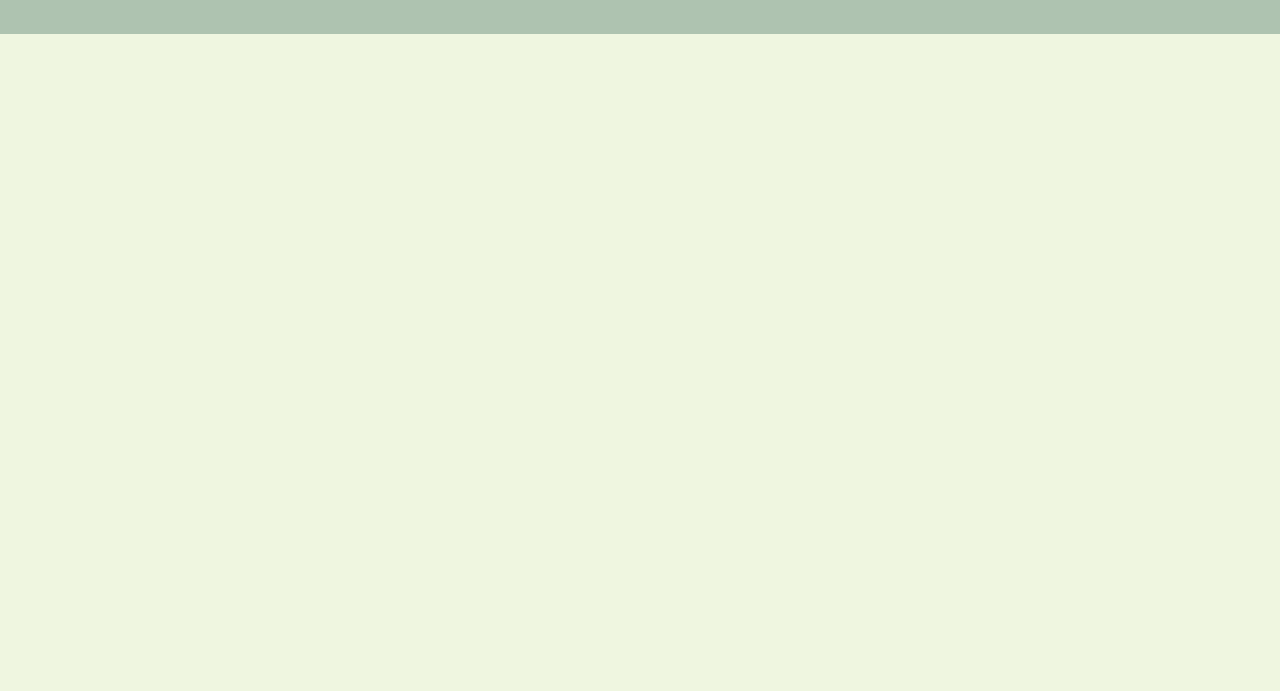
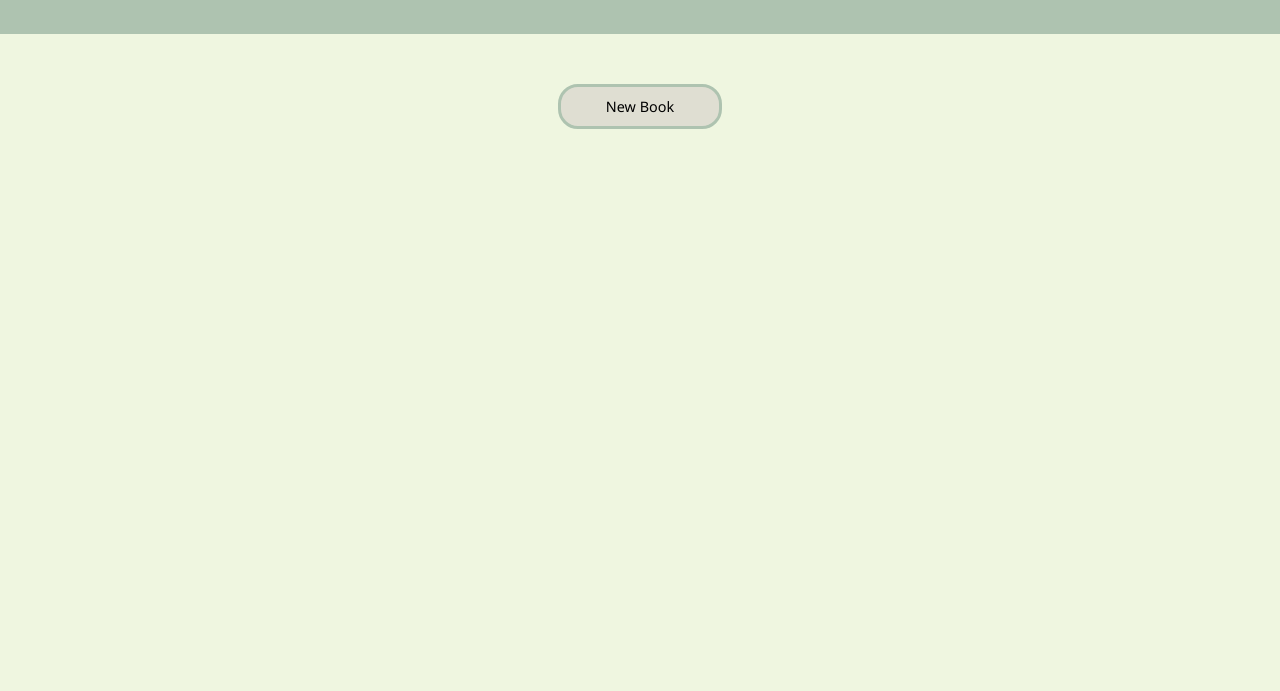
Before and after one commit to Darien-Choueiri/library, a plain HTML site: page index.html in a window 1280 px wide. Shown: the part 109-800 px from the top of the page. Drawn offline with Linux system fonts and the light colour scheme.

Commit message:
added button and related styles

```diff
--- a/index.html
+++ b/index.html
@@ -12,6 +12,9 @@
     <div class="title">
         <h1>List of Books</h1>
     </div>
+    <div class="btn">
+        <button>New Book</button>
+    </div>
 
 </body>
 </html>
--- a/styles.css
+++ b/styles.css
@@ -14,3 +14,26 @@ body {
     display: flex;
     justify-content: center;
 }
+
+.btn {
+    display: flex;
+    justify-content: center;
+    padding: 50px;
+}
+
+.btn > button {
+    background-color: #dad7cdbb;
+    font-size: 0.9rem;
+    border: solid;
+    border-color:#aec3b0;
+    padding: 10px 45px;
+    border-radius: 20px;
+}
+
+button:hover {
+    background-color: #dad7cd;
+}
+
+button:active {
+    border-color: #85b38a;
+}
```
Also changed, not shown: script.js (line endings or trailing spaces).
